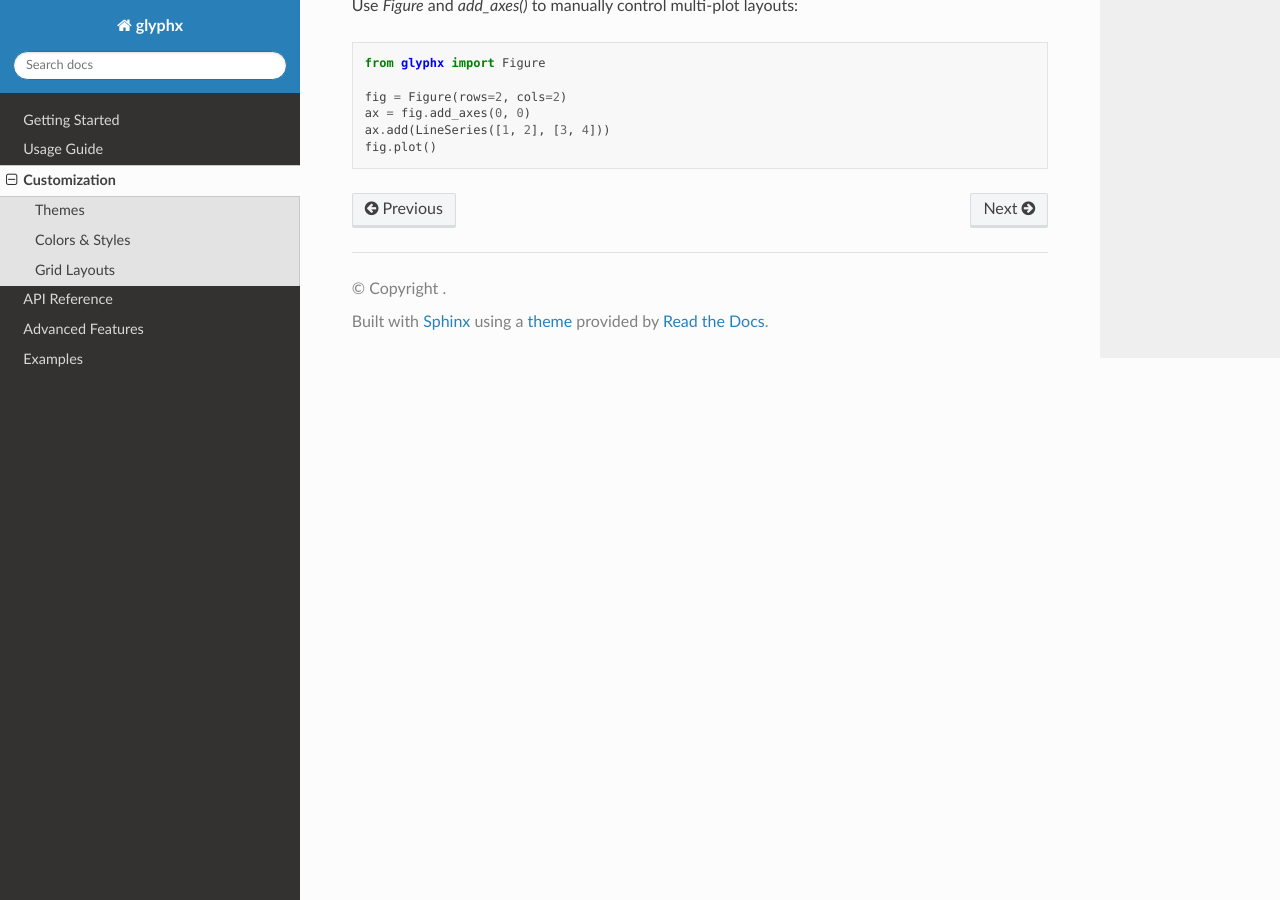
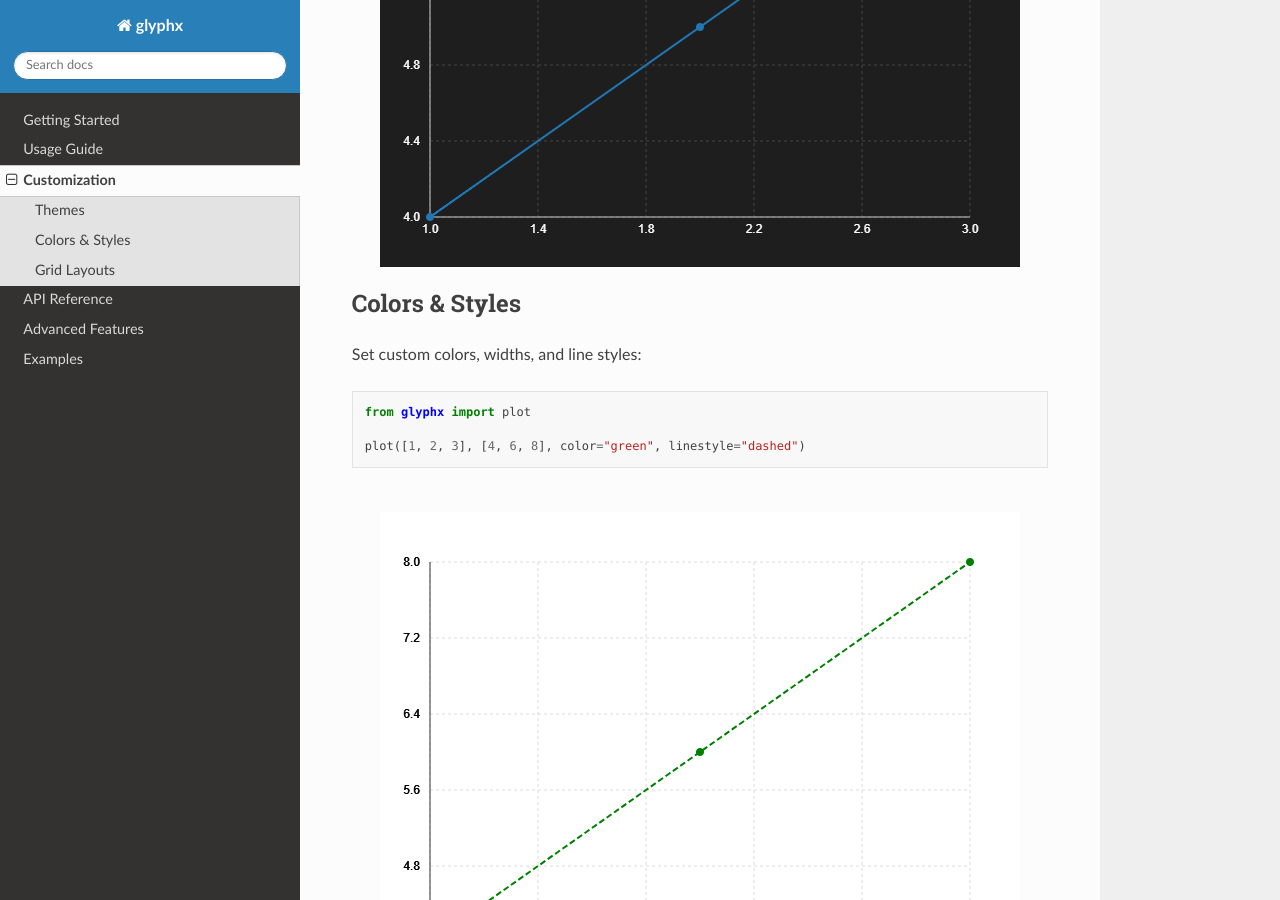
Before and after one commit to kjkoeller/glyphx, a Sphinx documentation site: the page built from docs/customization.rst, in a window 1280 px wide and 900 px high, scrolled down 597 px. Built offline with Sphinx 7.4.7 and the Read the Docs theme 3.1.0, drawn with Linux system fonts in a browser that asks for light colours.

Commit message:
Screenshot Examples

```diff
--- a/docs/customization.rst
+++ b/docs/customization.rst
@@ -12,6 +12,11 @@ You can set a global or per-chart theme:
 
     plot([1, 2, 3], [4, 5, 6], theme=themes["dark"])
 
+.. image:: examples/dark_theme.png
+   :alt: Basic Plot
+   :width: 680px
+   :align: center
+
 Colors & Styles
 ---------------
 
@@ -19,7 +24,14 @@ Set custom colors, widths, and line styles:
 
 .. code-block:: python
 
+    from glyphx import plot
+
     plot([1, 2, 3], [4, 6, 8], color="green", linestyle="dashed")
+
+.. image:: examples/green_dashed_line.png
+   :alt: Basic Plot
+   :width: 680px
+   :align: center
 
 Grid Layouts
 ------------
```
